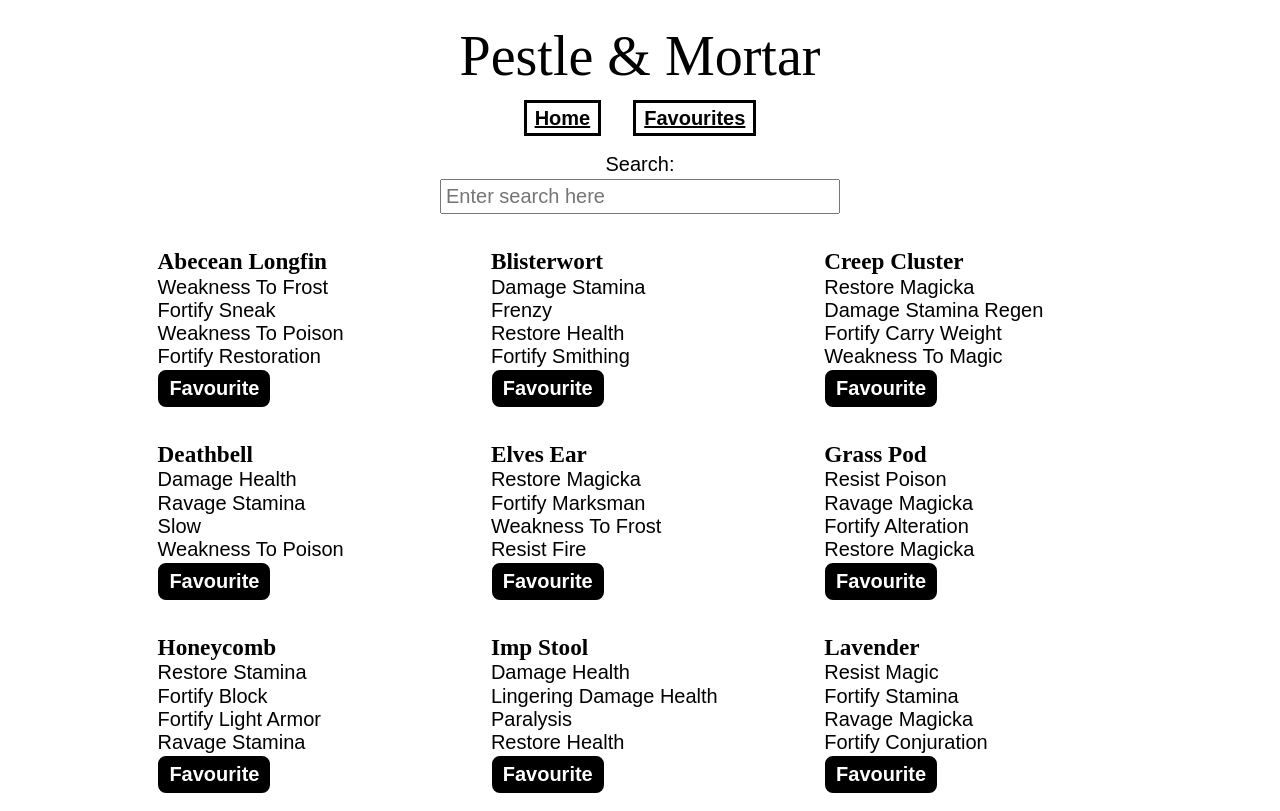
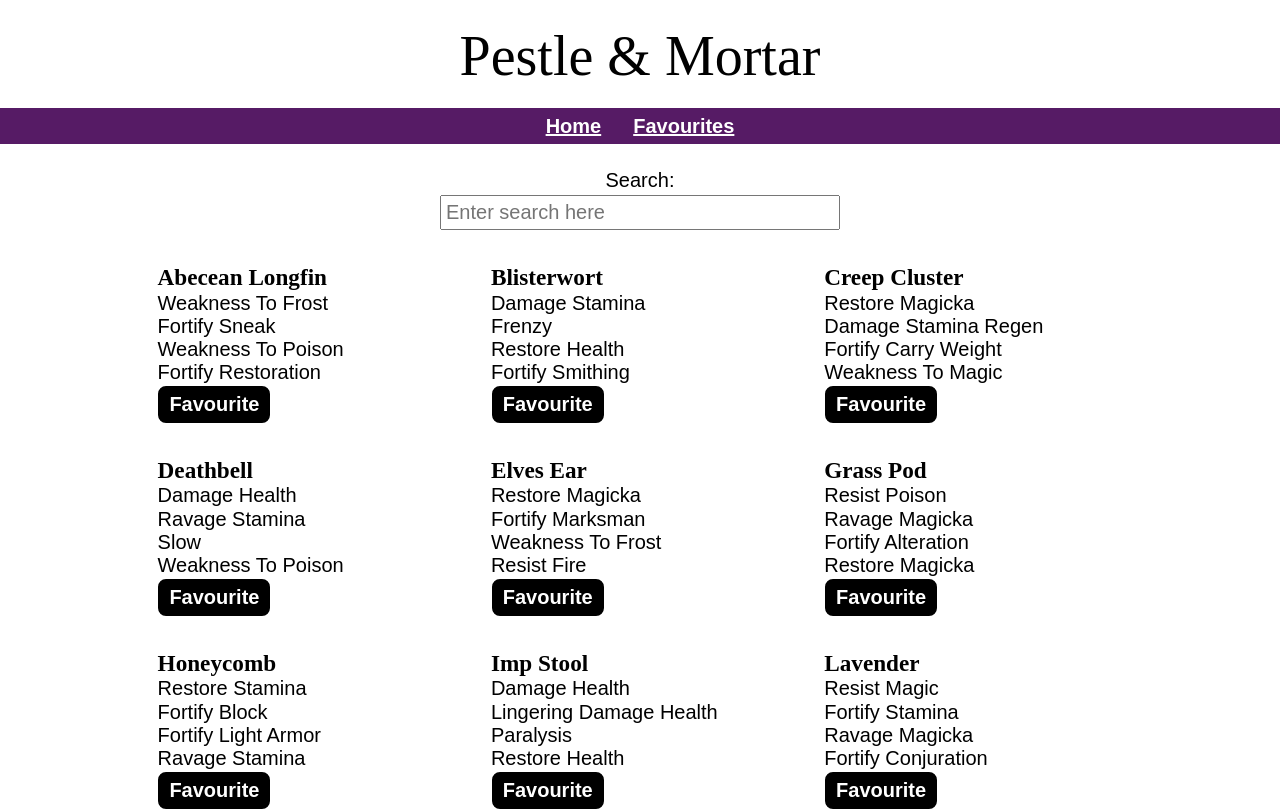
Before and after one commit to siennalind/pestle-and-mortar, a React (Create React App) app: page / in a window 1280 px wide. Shown: the top 811 px of the page. Built offline with nearby package versions, Linux system fonts and the light colour scheme; a web font is replaced by a local one.

Commit message:
changed: styling on nav

```diff
--- a/src/components/layout/Nav.js
+++ b/src/components/layout/Nav.js
@@ -3,7 +3,7 @@ import styles from '../../styles/Nav.module.css'
 
 function Nav () {
     return (
-        <nav>
+        <nav className={styles.menu}>
         <ul className={styles.nav}>
           <li className={styles.link}>
             <Link to="/">Home</Link>
--- a/src/styles/Nav.module.css
+++ b/src/styles/Nav.module.css
@@ -1,22 +1,24 @@
+.menu {
+    background-color: hsl(288, 58%, 25%);
+}
+
 .nav {
     display: flex;
     gap: 2rem;
     margin: 1.5rem auto;
     max-width: 1000px;
     justify-content: center;
+    padding: 0.5em 0.25em;
 }
 
 .link > a {
-    color: black;
-    background-color: white;
-    padding: 0.25rem 0.5rem;
-    border: 3px solid black;
+    color: white;
     font-family: "Imprima", sans-serif;
     font-size: 1.25rem;
     font-weight: bold;
 }
 
-.link > a:hover {
-    color: white;
-    background-color: black;
+.link > a:hover,
+.link > a:active {
+    opacity: 0.6;
 }
```
